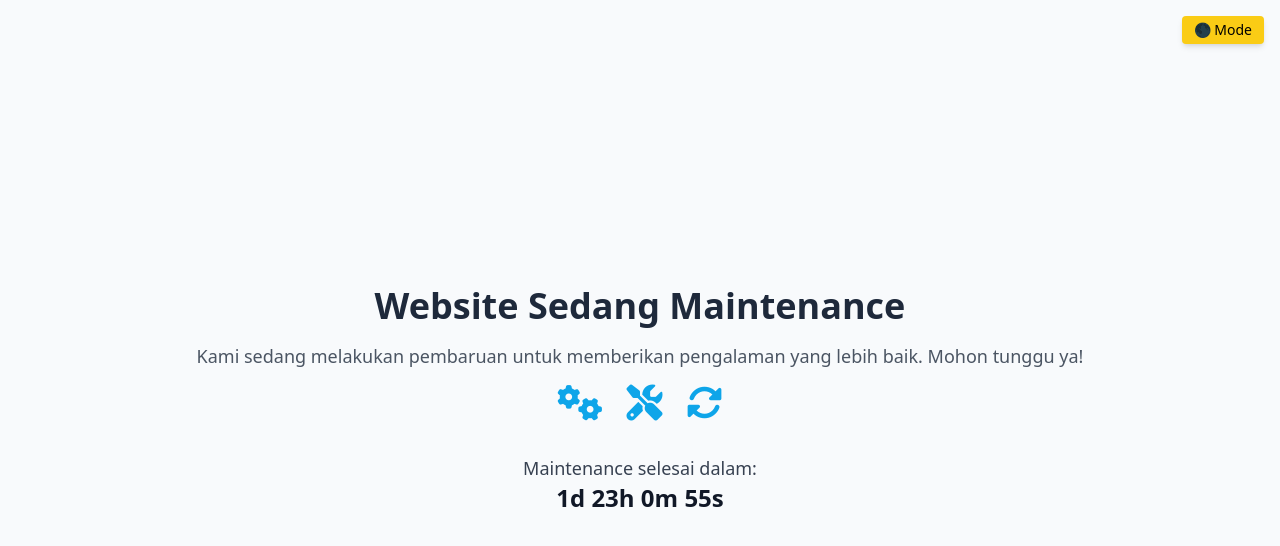
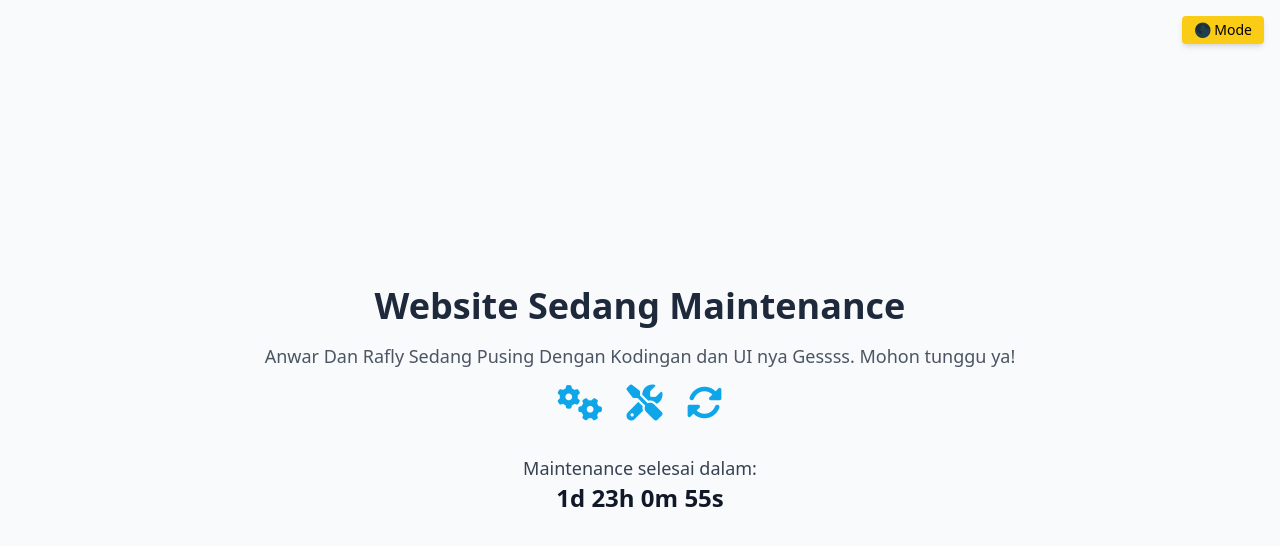
Before and after one commit to mkasplanwar/Aplikasi-KonsultasiKu, a plain HTML site: page index.html in a window 1280 px wide. Drawn offline with nearby package versions, Linux system fonts and the light colour scheme.

Commit message:
Update index.html

```diff
--- a/index.html
+++ b/index.html
@@ -37,7 +37,7 @@
                 Website Sedang Maintenance
             </h1>
             <p class="mt-4 text-lg text-gray-600 dark:text-gray-400">
-                Kami sedang melakukan pembaruan untuk memberikan pengalaman yang lebih baik. Mohon tunggu ya!
+                Anwar Dan Rafly Sedang Pusing Dengan Kodingan dan UI nya Gessss. Mohon tunggu ya!
             </p>
         </div>
 
```
